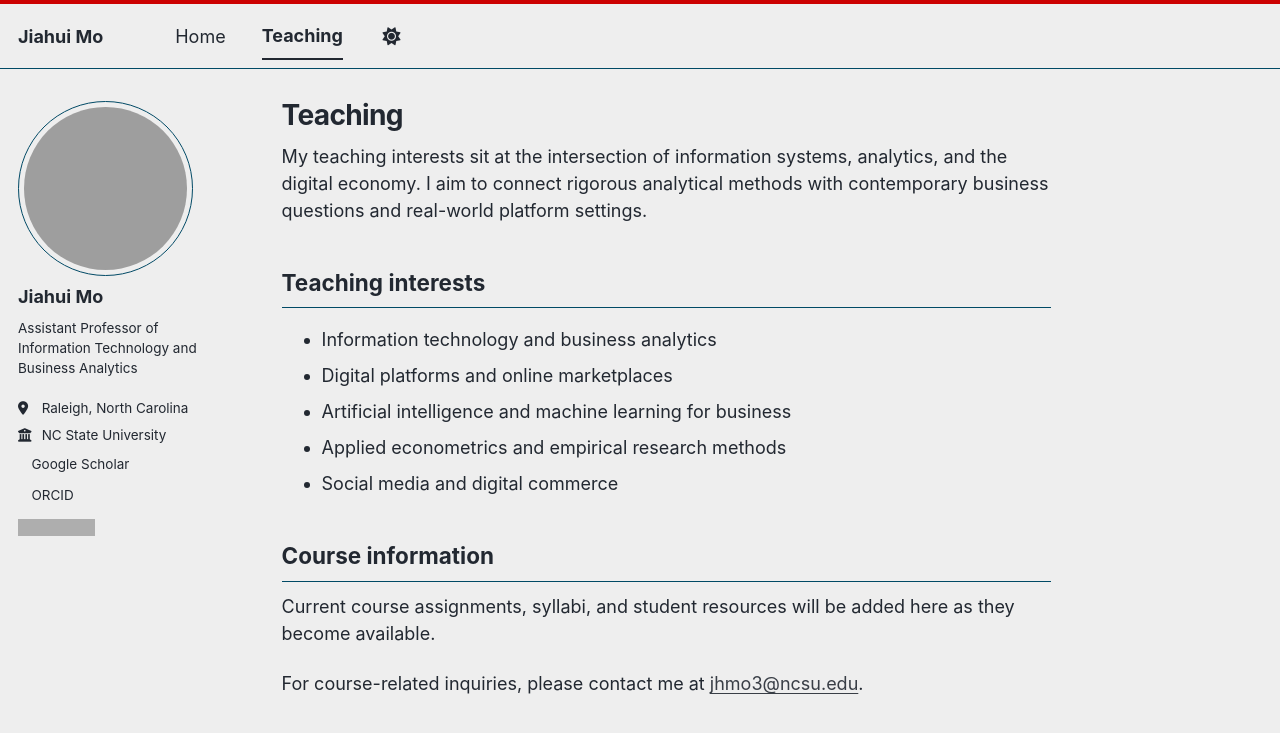
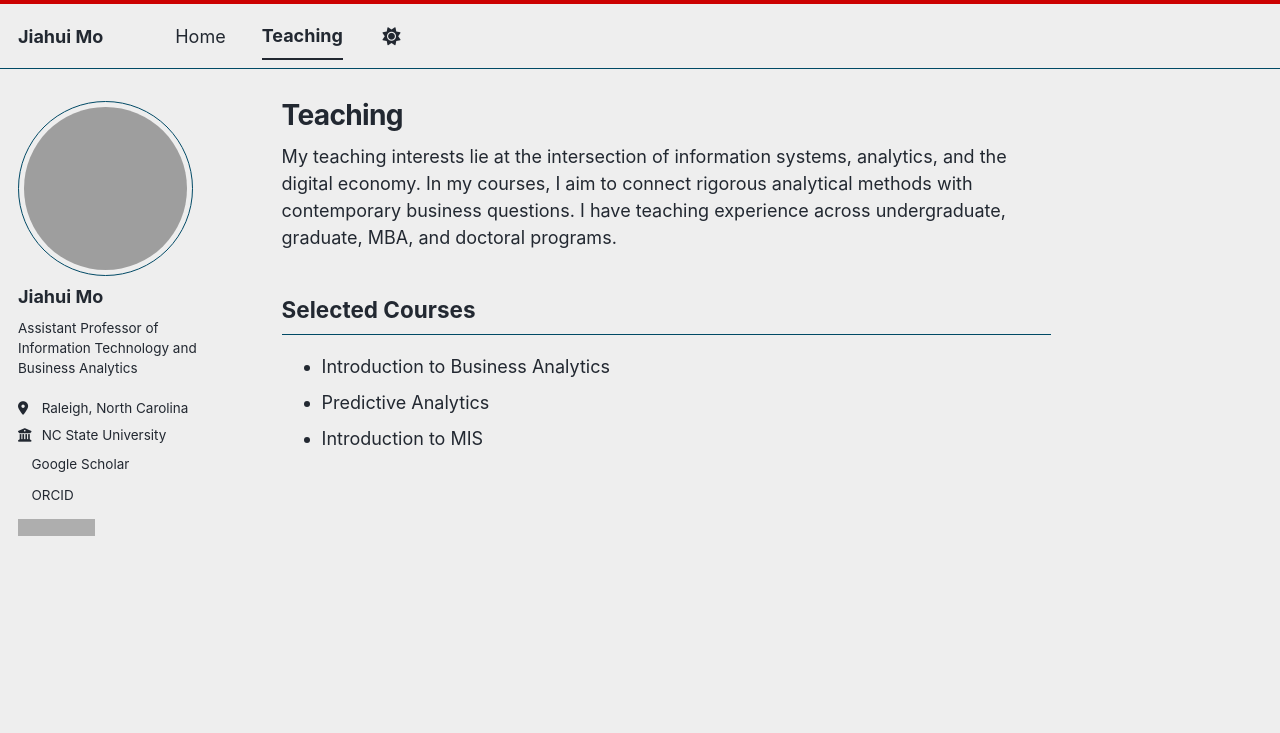
Before and after one commit to leeexiaoming/web, a Jekyll site: the page built from _pages/teaching.md, in a window 1280 px wide. Shown: the top 733 px of the page. Built offline with Jekyll 4.4.1, drawn with Linux system fonts in a browser that asks for light colours; a style sheet for code colours, icons or effects is not loaded; grey boxes are pictures that could not be loaded.

Commit message:
Update department link and teaching page

```diff
--- a/_pages/teaching.md
+++ b/_pages/teaching.md
@@ -4,18 +4,10 @@ title: "Teaching"
 author_profile: true
 ---
 
-My teaching interests sit at the intersection of information systems, analytics, and the digital economy. I aim to connect rigorous analytical methods with contemporary business questions and real-world platform settings.
+My teaching interests lie at the intersection of information systems, analytics, and the digital economy. In my courses, I aim to connect rigorous analytical methods with contemporary business questions. I have teaching experience across undergraduate, graduate, MBA, and doctoral programs.
 
-## Teaching interests
+## Selected Courses
 
-- Information technology and business analytics
-- Digital platforms and online marketplaces
-- Artificial intelligence and machine learning for business
-- Applied econometrics and empirical research methods
-- Social media and digital commerce
-
-## Course information
-
-Current course assignments, syllabi, and student resources will be added here as they become available.
-
-For course-related inquiries, please contact me at [jhmo3@ncsu.edu](mailto:jhmo3@ncsu.edu).
+- Introduction to Business Analytics
+- Predictive Analytics
+- Introduction to MIS
```
Also changed, not shown: _pages/about.md (+1 -1 lines).
